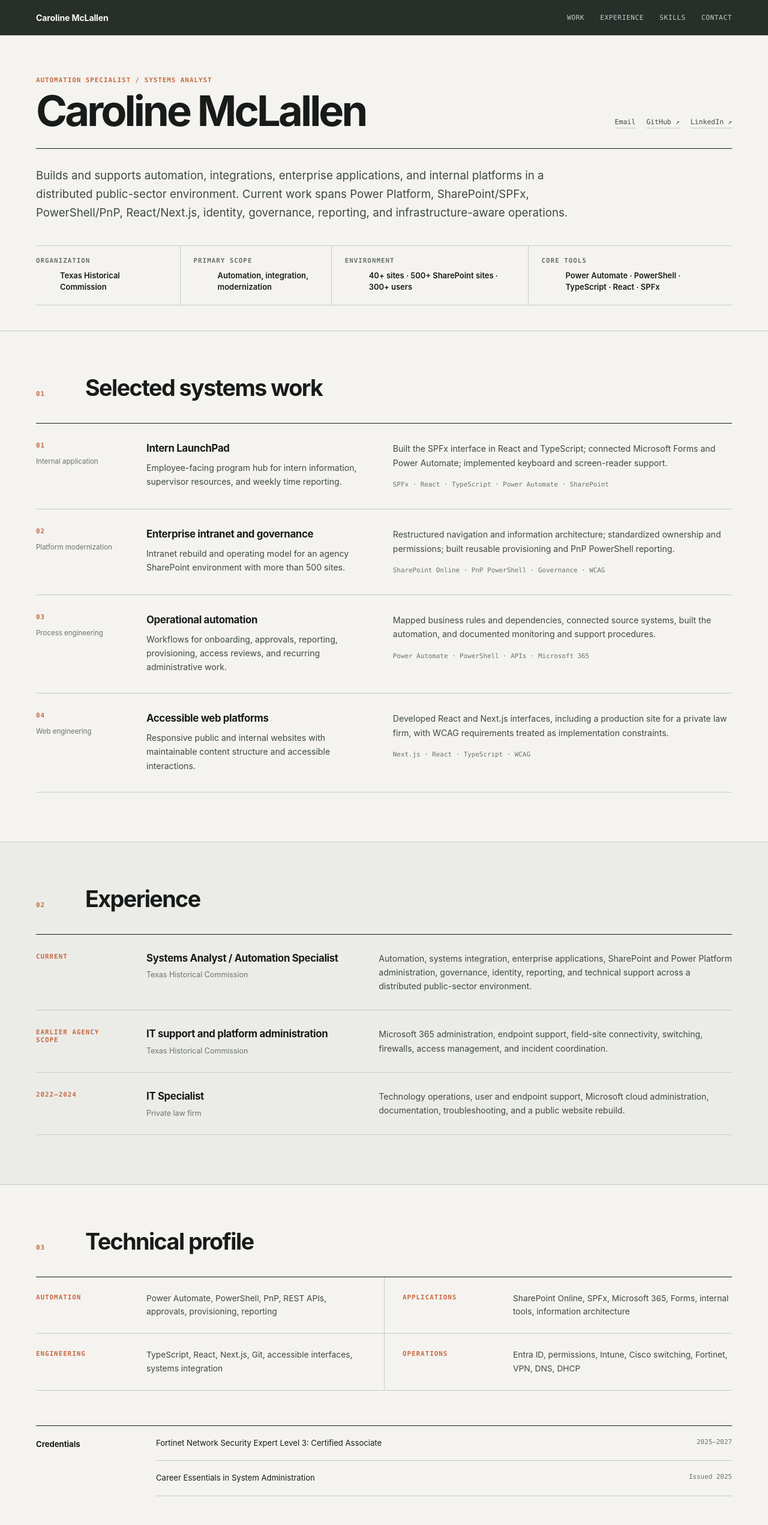
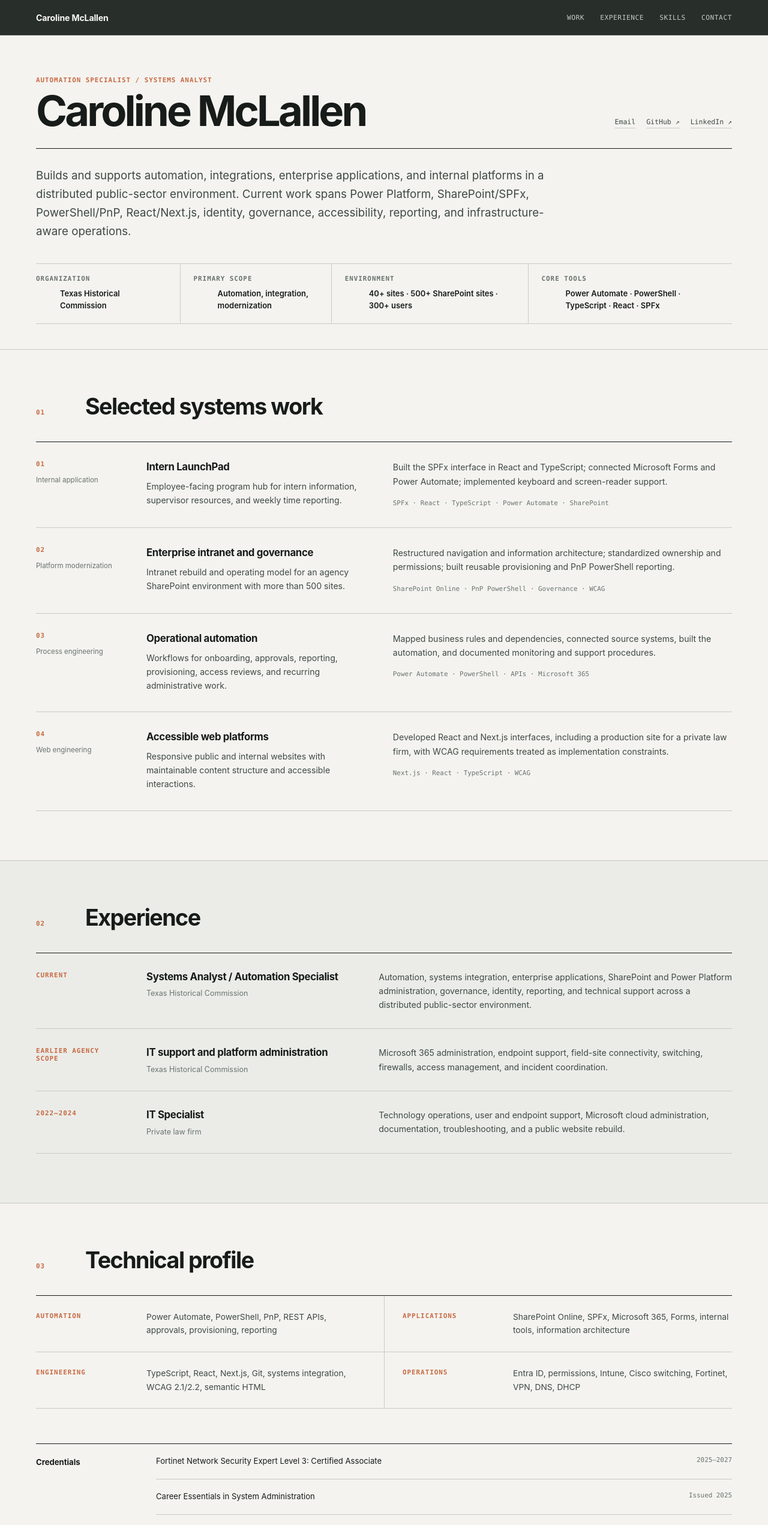
Before and after one commit to figgy-ops/figgy-pro, a Next.js app: page / in a window 1280 px wide. Shown: the top 2542 px of the page at 60% size. Built offline with nearby package versions, Linux system fonts and the light colour scheme.

Commit message:
Add accessibility context and site copy

```diff
--- a/src/app/page.tsx
+++ b/src/app/page.tsx
@@ -52,7 +52,7 @@ const technicalGroups = [
   },
   {
     label: "Engineering",
-    items: "TypeScript, React, Next.js, Git, accessible interfaces, systems integration",
+    items: "TypeScript, React, Next.js, Git, systems integration, WCAG 2.1/2.2, semantic HTML",
   },
   {
     label: "Operations",
@@ -137,8 +137,8 @@ export default function Home() {
               Builds and supports automation, integrations, enterprise applications,
               and internal platforms in a distributed public-sector environment.
               Current work spans Power Platform, SharePoint/SPFx, PowerShell/PnP,
-              React/Next.js, identity, governance, reporting, and infrastructure-aware
-              operations.
+              React/Next.js, identity, governance, accessibility, reporting, and
+              infrastructure-aware operations.
             </p>
 
             <dl className="profile-grid">
```
Also changed, not shown: 1 other file (tests, documents, lock files or other folders).
